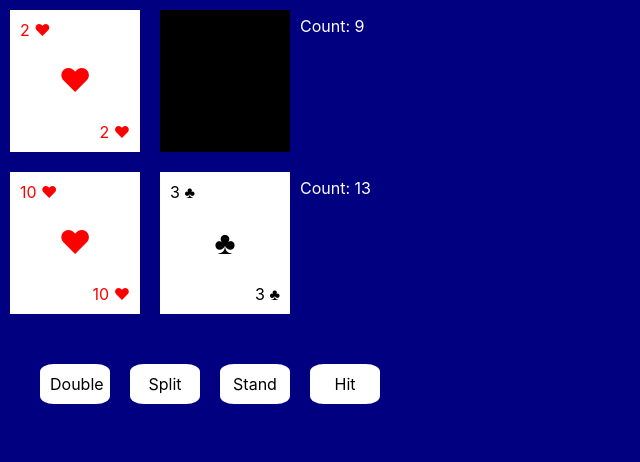
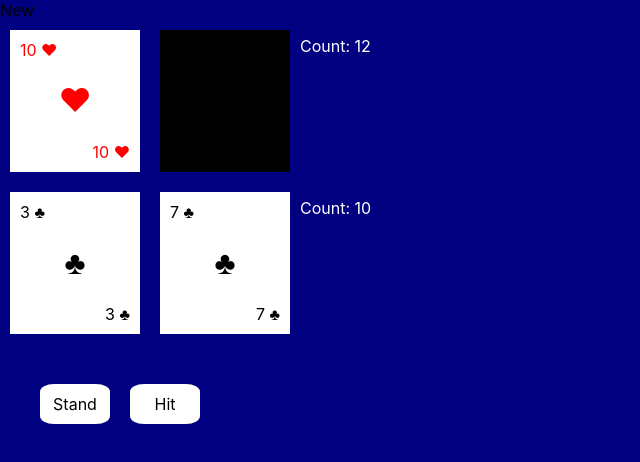
Before and after one commit to castanedadiego/Card-Games-FrontEnd, a React (Create React App) app: page / in a window 1280 px wide. Shown: the top 462 px of the page, without its empty margins (0-640 px from the left). Built offline with nearby package versions, Linux system fonts and the light colour scheme.

Commit message:
new round logic

```diff
--- a/src/bj.js
+++ b/src/bj.js
@@ -87,6 +87,11 @@ export class Deck {
 
         return card;
     }
+
+    clear(){
+        this.drawn_cards = [];
+    }
+
 }
 
 export class Dealer extends PlayerHand{
--- a/src/components/buttonBar/ButtonBar.jsx
+++ b/src/components/buttonBar/ButtonBar.jsx
@@ -7,8 +7,8 @@ export default function ButtonBar(props) {
 
     return (
         <div className= "bar">
-            <div className= "double">Double</div>
-            <div className= "split">Split</div>
+            {/* <div className= "double">Double</div>
+            <div className= "split">Split</div> */}
             <div className= "stand " onClick= {props.done}>Stand</div>
             <div className= "hit" onClick= {props.hitFct}>Hit</div>
         </div>
--- a/src/components/dealerHand/DealerHand.jsx
+++ b/src/components/dealerHand/DealerHand.jsx
@@ -7,7 +7,7 @@ export default function DealerHand(props) {
 
     return (
         <div>
-            <Hand cards= {props.cards}/>
+            <Hand cards= {props.cards} type= {"dealer"}/>
         </div>
     )
 }
--- a/src/components/hand/Hand.jsx
+++ b/src/components/hand/Hand.jsx
@@ -3,6 +3,9 @@ import React, {useState} from 'react';
 import Card from '../card/Card';
 
 export default function Hand(props) {
+
+    const [, updateState] = useState();
+    const forceUpdate = React.useCallback(() => updateState({}), []);
 
     const done= new Event('done');
 
@@ -13,7 +16,7 @@ export default function Hand(props) {
     const renderCards= ()=> {
         let _cards =[];
 
-        handCards.forEach( (card, idx) => {
+        props.cards.drawn_cards.forEach( (card, idx) => {
              _cards.push(
             <Card  face= {card.face_down} value= {card.candyRank} suit= {card._suit} key={idx}/>
         )
@@ -22,6 +25,7 @@ export default function Hand(props) {
     };
 
     return (
+
         <div className= "hand">
             {renderCards()}
             <p>Count: {props.cards.num} </p>
--- a/src/components/playingSpace/PlayingSpace.jsx
+++ b/src/components/playingSpace/PlayingSpace.jsx
@@ -1,4 +1,4 @@
-import React, { useState } from 'react'
+import React, { useEffect, useState } from 'react'
 import ButtonBar from '../buttonBar/ButtonBar'
 import Hand from '../hand/Hand'
 import {Dealer, Deck, PlayerHand} from '../../bj.js'
@@ -10,26 +10,19 @@ function useForceUpdate(){
 }
 
 let idx=0;
+var w= new Dealer();
+var h = new PlayerHand;
 var d= new Deck();
-var w = new Dealer();
-var h = new PlayerHand();
-h.add_card(d.draw(idx));
-h.add_card(d.draw(idx+1));
-
-w.add_card(d.draw(idx+2));
-w.add_card(d.draw(idx+3));
-
-w.drawn_cards[1].flipCard();
-
-idx+=4;
 
 export default function PlayingSpace() {
 
     const [playerHand, setPlayerHand ] = useState(h);
+    const [dealHand, setDealHand] = useState(w);
+    const [handCounter, setHandCounter] = useState(0);
 
-    const [dealHand, setDealHand] = useState(w);
+    const [, updateState] = useState();
+    const forceUpdate = React.useCallback(() => updateState({}), []);
 
-    const forceUpdate = useForceUpdate();
 
     const hitCard = () => {
         if (playerHand.num >= 21) return 0;
@@ -49,18 +42,43 @@ export default function PlayingSpace() {
         idx++;
     }
 
+    const newRound = () => {
 
-    const handleRound = () => {
+       w.clear();
+       h.clear();
+
+        w.add_card(d.draw(idx));
+        h.add_card(d.draw(idx+1));
+
+        w.add_card(d.draw(idx+2));
+        h.add_card(d.draw(idx+3));
+
+        setHandCounter(handCounter+1);
+
+        w.drawn_cards[1].flipCard();
+
+        setPlayerHand(h);
+        setDealHand(w);
+
+        forceUpdate();
+
+        idx+=4;
 
     }
 
+        useEffect(() => {
+
+            newRound();
+
+        }, [])
 
 
 
     return (
         <div >
-            <DealerHand cards = {dealHand}/>
-            <Hand cards = {playerHand} done = {handlePlayerDone} />
+            <div onClick= {newRound}>New</div>
+            <DealerHand cards = {dealHand} handkey= {handCounter}/>
+            <Hand cards = {playerHand} done = {handlePlayerDone} handkey= {handCounter} />
             <ButtonBar hitFct= {hitCard} done= {handlePlayerDone} />
         </div>
     )
```
Also changed, not shown: 1 other file (tests, documents, lock files or other folders).
